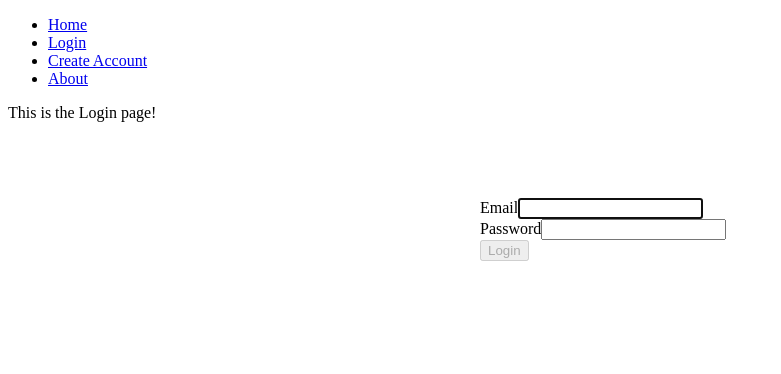
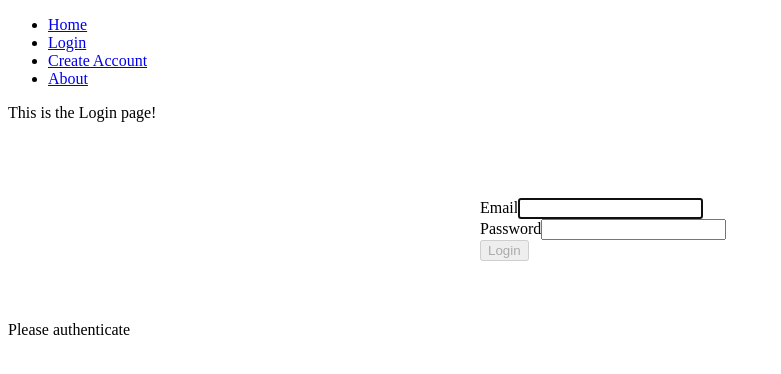
Before and after one commit to mkhaikin/my-app, a React (Create React App) app: page /login in a window 1280 px wide. Shown: the top 374 px of the page, without its empty margins (0-781 px from the left). Built offline with nearby package versions, Linux system fonts and the light colour scheme.

Commit message:
manager/user routing navigation

```diff
--- a/src/application.tsx
+++ b/src/application.tsx
@@ -19,7 +19,6 @@ import {PrivateRoute} from './pages/PrivateRoute';
 import { ROLE } from './interfaces/role';
 
 const Application: React.FunctionComponent<{}> = props => {
-    const [isAuth, setAuth] = useState(false)
 
     useEffect(()=>{
         logging.info('Loading application.')
--- a/src/pages/PrivateRoute.tsx
+++ b/src/pages/PrivateRoute.tsx
@@ -24,7 +24,7 @@ export const PrivateRoute = ({
   console.log("Position: " + position)
 
   if (!isAuthenticated) {
-    return <Navigate to="/home" state={{ from: location }} />;
+    return <Navigate to="/" state={{ from: location }} />;
   }
 
   if (isAuthenticated && !userHasRequiredRole) {
--- a/src/pages/login.tsx
+++ b/src/pages/login.tsx
@@ -2,15 +2,18 @@ import React, { useState } from 'react';
 import {useNavigate } from 'react-router-dom';
 import { useDispatch } from 'react-redux';
 import {login} from '../store/action_creators/accesscall'
-import IPage from '../interfaces/page';
 import logging from '../config/logging'
 import Form from "react-bootstrap/Form";
 import Button from "react-bootstrap/Button";
 import "./Login.css";
+import {useTypesSelector} from "../hooks/menuTypesSelector";
+import {ROLE} from "../interfaces/role"
 
 const LoginPage: React.FunctionComponent = props => {
     const [email, setEmail] = useState("");
     const [password, setPassword] = useState("");
+
+    const {access, loading, error, isAuthenticated } = useTypesSelector(state=> state.access)
 
     const dispatch = useDispatch()
     const history = useNavigate()
@@ -32,9 +35,18 @@ const LoginPage: React.FunctionComponent = props => {
         //////////////////////
 
 
-        dispatch(login('me@abcd.com', '12345'))
+        //dispatch(login('me@abcd.com', '12345'))
+        dispatch(login(email, password))
         //history('/admin-dashboard')
-        ///////////////////////
+    }
+
+    function navigator(){
+        console.log("Authenticated")
+        console.log("Position: " + access?.user.position)
+
+        if(access?.user.position === ROLE.Admin) history('/admin-dashboard')
+            else if(access?.user.position === ROLE.Menager) history('/menager-dashboard')
+                else if(access?.user.position === ROLE.User) history('/user-dashboard')
     }
 
     return (
@@ -65,7 +77,10 @@ const LoginPage: React.FunctionComponent = props => {
                         </Button>
                     </Form>
                 </div>
-
+            <div>
+                { loading ? 'Loading...' : null }
+                {isAuthenticated ? navigator() : 'Please authenticate'}
+            </div>
         </div>
     )
 }
```
